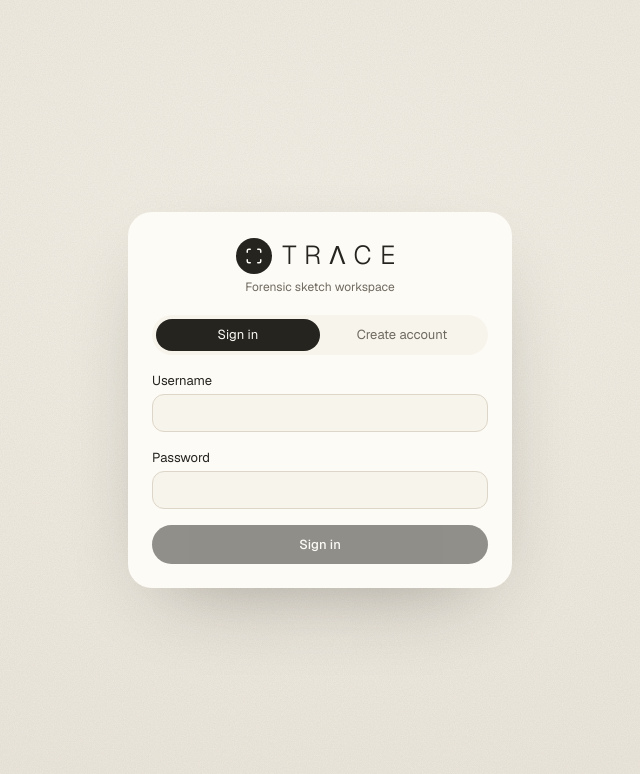
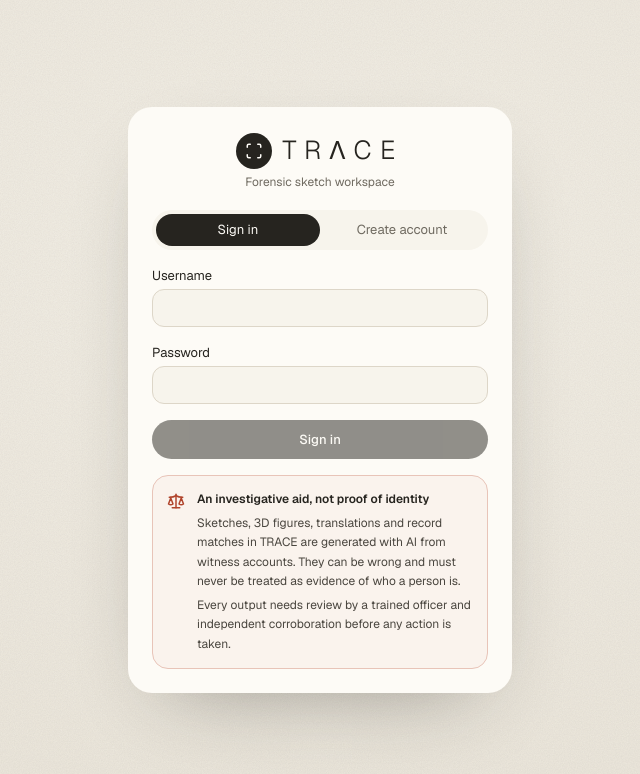
Before and after one commit to vinay3254/forensic-sketch-ai-v2, a React (Vite) app in the folder frontend/: page /login in a window 1280 px wide. Shown: the top 774 px of the page, without its empty margins (320-960 px from the left). Built offline with nearby package versions, Linux system fonts and the light colour scheme.

Commit message:
feat(ui): disclaimer on the login page that AI output is an investigative aid, not proof of identity

```diff
--- a/frontend/src/pages/LoginPage.tsx
+++ b/frontend/src/pages/LoginPage.tsx
@@ -1,5 +1,5 @@
 import { useMutation, useQueryClient } from '@tanstack/react-query'
-import { ShieldCheck, UserRound } from 'lucide-react'
+import { Scale, ShieldCheck, UserRound } from 'lucide-react'
 import { useState, type FormEvent } from 'react'
 import { useNavigate } from 'react-router-dom'
 import { login, signup } from '../api'
@@ -121,6 +121,20 @@ export default function LoginPage() {
         <button type="submit" disabled={!ready || busy} className="w-full rounded-full bg-ink py-2.5 text-[13px] font-medium text-white hover:bg-ink-2 disabled:opacity-50">
           {busy ? 'Please wait…' : mode === 'signin' ? 'Sign in' : role === 'admin' ? 'Create admin account' : 'Create investigator account'}
         </button>
+
+        <aside aria-label="Use of AI output" className="flex gap-3 rounded-2xl border border-accent-soft bg-accent-soft/15 p-3.5">
+          <Scale size={18} className="mt-0.5 shrink-0 text-accent" aria-hidden />
+          <div className="space-y-1 text-[12px] leading-relaxed text-body">
+            <p className="font-semibold text-ink">An investigative aid, not proof of identity</p>
+            <p>
+              Sketches, 3D figures, translations and record matches in TRACE are generated with AI from witness accounts. They can be wrong
+              and must never be treated as evidence of who a person is.
+            </p>
+            <p>
+              Every output needs review by a trained officer and independent corroboration before any action is taken.
+            </p>
+          </div>
+        </aside>
       </form>
     </div>
   )
```
